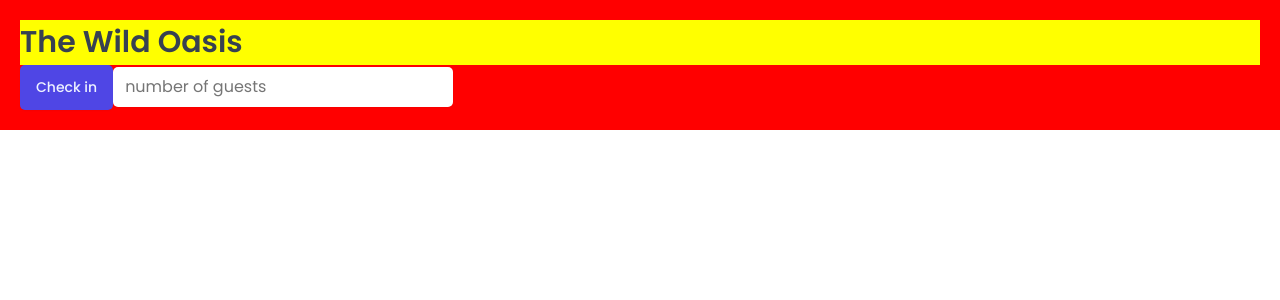
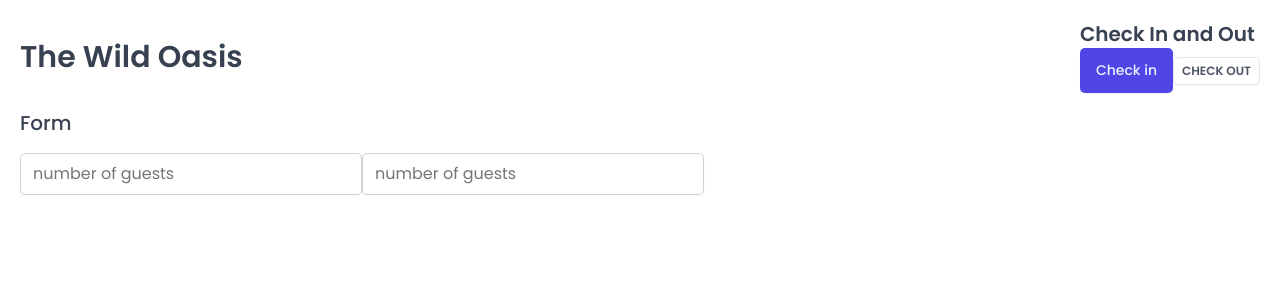
Before and after one commit to klaudiyamileva/the-wild-oasis, a React (Vite) app: page / in a window 1280 px wide. Shown: the top 300 px of the page. Built offline with nearby package versions, Linux system fonts and the light colour scheme; a web font is replaced by a local one.

Commit message:
added styled components

```diff
--- a/src/App.jsx
+++ b/src/App.jsx
@@ -2,15 +2,10 @@
 import GlobalStyles from "./styles/GlobalStyles";
 import Button from "./ui/Button";
 import Input from "./ui/Input";
-
-const H1 = styled.h1`
-  font-size: 30px;
-  font-weight: 600;
-  background-color: yellow;
-`;
+import Heading from "./ui/Heading";
+import Row from "./ui/Row";
 
 const StyledApp = styled.div`
-  background-color: red;
   padding: 20px;
 `;
 
@@ -19,12 +14,28 @@
     <>
       <GlobalStyles />
       <StyledApp>
-        <H1>The Wild Oasis</H1>
-        <Button>Check in</Button>
-        <Input type="number" placeholder="number of guests" />
+        <Row>
+          <Row type="horizontal">
+            <Heading as="h1">The Wild Oasis</Heading>
+            <div>
+              <Heading as="h2">Check In and Out</Heading>
+              <Button>Check in</Button>
+              <Button variation='secondary' size='small'>Check out</Button>
+            </div>
+          </Row>
+
+          <Row>
+            <Heading as="h3">Form</Heading>
+            <form>
+              <Input type="number" placeholder="number of guests" />
+              <Input type="number" placeholder="number of guests" />
+            </form>
+          </Row>
+        </Row>
       </StyledApp>
     </>
   );
 }
 
+
 export default App;
--- a/src/ui/Button.jsx
+++ b/src/ui/Button.jsx
@@ -49,19 +49,17 @@
 };
 
 const Button = styled.button`
-  font-size: 1.4rem;
-  padding: 1.2rem 1.6rem;
-  font-weight: 500;
   border: none;
   border-radius: var(--border-radius-sm);
-  background-color: var(--color-brand-600);
-  color: var(--color-brand-50);
   box-shadow: var(--shadow-sm);
-  cursor: pointer;
 
-  &:hover {
-    background-color: var(--color-brand-700);
-  }
+  ${(props) => sizes[props.size]}
+  ${(props) => variations[props.variation]}
 `;
 
+Button.defaultProps = {
+  size: "medium",
+  variation: "primary",
+};
+
 export default Button;
--- /dev/null
+++ b/src/ui/Heading.jsx
@@ -0,0 +1,27 @@
+import styled, { css } from "styled-components";
+
+const Heading = styled.h1`
+  ${(props) =>
+    props.as === "h1" &&
+    css`
+      font-size: 3rem;
+      font-weight: 600;
+    `}
+
+    ${(props) =>
+    props.as === "h2" &&
+    css`
+      font-size: 2rem;
+      font-weight: 600;
+    `}
+
+    ${(props) =>
+    props.as === "h3" &&
+    css`
+      font-size: 2rem;
+      font-weight: 500;
+    `}
+  line-height: 1.4;
+`;
+
+export default Heading;
--- a/src/ui/Input.jsx
+++ b/src/ui/Input.jsx
@@ -1,7 +1,7 @@
 import styled from "styled-components";
 
 const Input = styled.input`
-  border: 1px solid var(--color-gray-300);
+  border: 1px solid var(--color-grey-300);
   background-color: var(--color-grey-0);
   border-radius: var(--border-radius-sm);
   box-shadow: var(--shadow-sm);
--- /dev/null
+++ b/src/ui/Row.jsx
@@ -0,0 +1,24 @@
+import styled, { css } from "styled-components";
+
+const Row = styled.div`
+  display: flex;
+  ${(props) =>
+    props.type === "horizontal" &&
+    css`
+      justify-content: space-between;
+      align-items: center;
+    `}
+
+  ${(props) =>
+    props.type === "vertical" &&
+    css`
+      flex-direction: column;
+      gap: 1.6rem;
+    `}
+`;
+
+Row.defaultProps = {
+    type: "vertical",
+  };
+
+export default Row;
```
